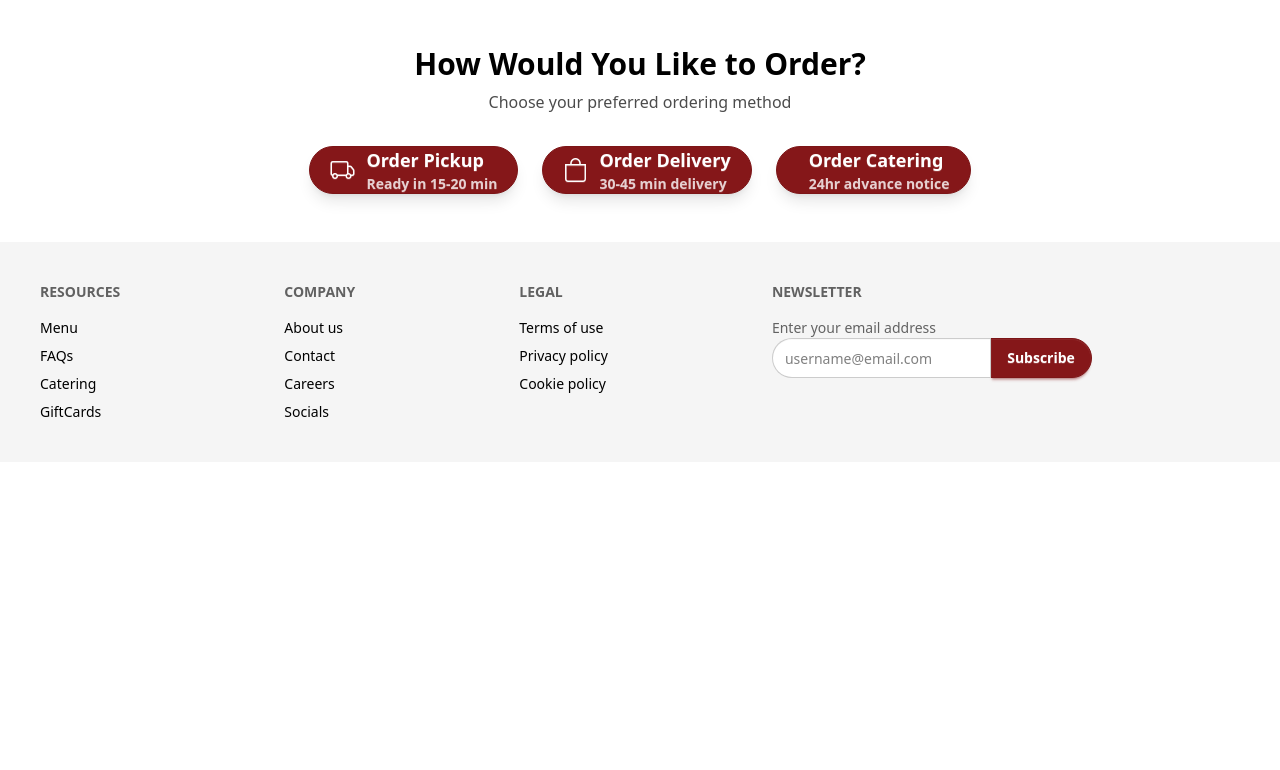
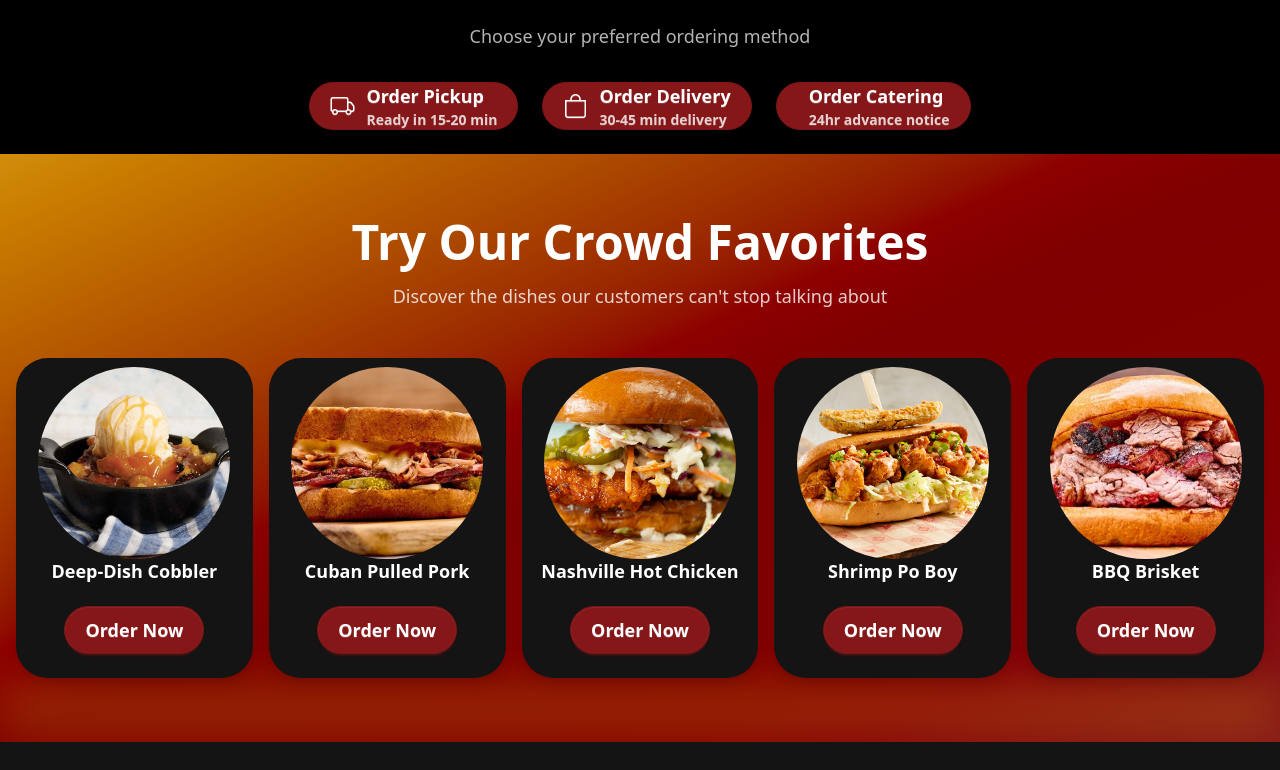
Before and after one commit to qoryhanisagal/catering-delivery-app, a React (Vite) app in the folder client/: page / in a window 1280 px wide. Shown: the part 610-1380 px from the top of the page. Before the commit the page ends 1072 px from the top, so only its background shows below. Built offline with nearby package versions, Linux system fonts and the light colour scheme.

Commit message:
feat: improve CrowdFavorites gradient and OrderButtons layout
- Enhanced gradient background with accent glow effect
- Fixed daisyUI 5 avatar/mask implementation
- Simplified OrderButtons by removing title section
- Improved component structure

```diff
--- a/client/index.html
+++ b/client/index.html
@@ -1,5 +1,5 @@
 <!doctype html>
-<html lang="en" data-theme="lofi">
+<html lang="en" data-theme="black">
   <head>
     <meta charset="UTF-8" />
     <link rel="icon" type="image/svg+xml" href="/vite.svg" />
--- a/client/src/components/Banner/Banner.jsx
+++ b/client/src/components/Banner/Banner.jsx
@@ -1,9 +1,9 @@
 const TopBanner = () => {
   return (
-    <div className="w-full bg-accent text-base-content text-sm px-0 py-0 overflow-x-hidden">
+    <div className="w-full bg-gradient-to-bl from-accent via-secondary to-primary text-base-content text-sm px-0 py-0 overflow-x-hidden">
       <div className="flex justify-evenly items-center gap-x-1 w-full px-0">
         {/* Social Icons */}
-        <div className="bg-primary pl-4 pr-6 py-2 flex items-center space-x-3 text-primary-content">
+        <div className="bg-gradient-to-tr from-accent via-secondary to-primary pl-4 pr-6 py-2 flex items-center space-x-3 text-primary-content">
           <i className="bi bi-facebook"></i>
           <i className="bi bi-twitter"></i>
           <i className="bi bi-instagram"></i>
@@ -19,17 +19,21 @@ const TopBanner = () => {
         {/* Phone Icon with number */}
         <div className="flex-1 flex justify-center items-center space-x-1 text-sm">
           <i className="bi bi-telephone text-primary-content"></i>
-          <span className="text-xs font-semibold text-primary-content">+1 (760) 885–7425</span>
+          <span className="text-xs font-semibold text-primary-content">
+            +1 (760) 885–7425
+          </span>
         </div>
 
         {/* Login / Register */}
         <div className="flex items-center space-x-2 me-4 text-primary-content">
           <i className="bi bi-person-circle text-primary-content"></i>
-          <a href="#" className="hover:underline">Login or Register</a>
+          <a href="#" className="hover:underline">
+            Login or Register
+          </a>
         </div>
       </div>
     </div>
   );
-}
+};
 
 export default TopBanner;
--- a/client/src/components/CrowdFavorites/CrowdFavorites.jsx
+++ b/client/src/components/CrowdFavorites/CrowdFavorites.jsx
@@ -2,62 +2,49 @@ import crowdFavorites from '../../data/crowdFavorites';
 
 export default function CrowdFavorites() {
   return (
-    <section className="py-16">
-      <div className="container mx-auto px-4">
+    <section className="relative py-16 bg-gradient-to-tl from-primary via-secondary to-accent overflow-hidden">
+      {/* Bottom accent glow */}
+      <div className="absolute bottom-2 right-2 left-1/2 transform -translate-x-1/2 w-full h-12 bg-accent/30 blur-xl"></div>
+
+      <div className="container mx-auto px-4 relative z-10">
         {/* SECTION TITLE */}
         <div className="text-center mb-12">
-          <h2 className="text-4xl font-bold mb-4">
-            Try out our crowd favorites
+          <h2 className="text-primary-content text-4xl lg:text-5xl font-bold mb-4">
+            Try Our Crowd Favorites
           </h2>
+          <p className="text-primary-content/80 text-lg max-w-2xl mx-auto">
+            Discover the dishes our customers can't stop talking about
+          </p>
         </div>
 
         {/* FAVORITES GRID */}
-        <div className="grid grid-cols-1 sm:grid-cols-2 lg:grid-cols-3 xl:grid-cols-5 gap-6 max-w-7xl mx-auto">
+        <div className="grid grid-cols-1 sm:grid-cols-2 lg:grid-cols-3 xl:grid-cols-5 gap-4 max-w-7xl mx-auto">
           {crowdFavorites.map((item) => (
             <div key={item.id} className="group">
               {/* CARD - Using daisyUI 5 card component */}
-              <div className="card bg-base-200 shadow-lg hover:shadow-xl transition-all duration-300 hover:scale-105">
-                {/* IMAGE CONTAINER - Circular background */}
-                <figure className="pt-8 pb-4">
-                  <div className="w-32 h-32 bg-base-300 rounded-full flex items-center justify-center p-3">
-                    <img
-                      src={item.image}
-                      alt={item.name}
-                      className="w-full h-full object-contain"
-                    />
+              <div className="card bg-base-200 shadow-lg hover:shadow-xl transition-all duration-300 hover:scale-105 h-80 flex flex-col">
+                {/* IMAGE CONTAINER - Using daisyUI 5 avatar with mask */}
+                <figure className="pt-6 pb-4 flex justify-center">
+                  <div className="avatar">
+                    <div className="w-48 h-48 rounded-full">
+                      <img
+                        src={item.image}
+                        alt={item.name}
+                        className="mask mask-squircle object-cover"
+                      />
+                    </div>
                   </div>
                 </figure>
 
                 {/* CARD CONTENT - Using daisyUI 5 card parts */}
-                <div className="card-body text-center pt-0 px-4">
-                  <h3 className="card-title text-sm font-bold justify-center leading-tight">
+                <div className="card-body text-center pt-0 px-4 pb-6">
+                  <h3 className="card-title text-lg font-bold justify-center leading-tight">
                     {item.name}
                   </h3>
 
-                  {/* PRICE BADGE - Using daisyUI 5 badge component */}
-                  <div className="mt-3">
-                    <span className="badge badge-primary badge-lg">
-                      {item.price}
-                    </span>
-                  </div>
-
-                  {/* TAGS - Show tags */}
-                  {item.tags && (
-                    <div className="flex flex-wrap gap-1 justify-center mt-2">
-                      {item.tags.map((tag, index) => (
-                        <span
-                          key={index}
-                          className="badge badge-outline badge-xs"
-                        >
-                          {tag}
-                        </span>
-                      ))}
-                    </div>
-                  )}
-
                   {/* ACTION BUTTON - Using daisyUI 5 card-actions part */}
                   <div className="card-actions justify-center mt-4">
-                    <button className="btn btn-primary btn-sm group-hover:btn-secondary transition-colors duration-300">
+                    <button className="btn btn-primary btn-lg group-hover:btn-secondary transition-colors duration-300">
                       Order Now
                     </button>
                   </div>
--- a/client/src/components/OrderButtons/OrderButtons.jsx
+++ b/client/src/components/OrderButtons/OrderButtons.jsx
@@ -1,13 +1,9 @@
 export default function OrderButtons() {
   return (
-    <div className="py-12">
+    <div className="py-6">
       <div className="container mx-auto px-4">
-        {/* SECTION TITLE */}
         <div className="text-center mb-8">
-          <h2 className="text-3xl font-bold mb-2">
-            How Would You Like to Order?
-          </h2>
-          <p className="text-base-content opacity-70">
+          <p className="text-base-content opacity-70 text-lg max-w-2xl mx-auto">
             Choose your preferred ordering method
           </p>
         </div>
--- a/client/src/data/crowdFavorites.js
+++ b/client/src/data/crowdFavorites.js
@@ -7,7 +7,7 @@ import favimg5 from '../assets/img/crowd-fav-5.png';
 const crowdFavorites = [
   {
     id: 1,
-    name: 'Deep-Dish Seasonal Cobbler',
+    name: 'Deep-Dish Cobbler',
     description:'Seasonal fruit topped with a sweet caramelized cake topping, vanilla bean ice cream and a drizzle of caramel',
     category: 'Dessert',
     price: "$8.99",
@@ -16,7 +16,7 @@ const crowdFavorites = [
   },
   {
     id: 2,
-    name: 'Cuban-Style Pulled Pork',
+    name: 'Cuban Pulled Pork',
     description: 'Slow-cooked pulled pork with a tangy citrus marinade, served with pickled onions and cilantro',
     category: 'Sandwich',
     price: "$14.99",
@@ -25,7 +25,7 @@ const crowdFavorites = [
   },
   {
     id: 3,
-    name: 'Nashville Hot Chicken Sandwich',
+    name: 'Nashville Hot Chicken',
     description: 'Spicy fried chicken breast, pickles, and slaw on a brioche bun',
     category: 'Sandwich',
     price: "$12.99",
@@ -34,7 +34,7 @@ const crowdFavorites = [
   },
   {
     id: 4,
-    name: 'Shrimp Po Boy Sandwich',
+    name: 'Shrimp Po Boy',
     description: 'Crispy shrimp, lettuce, tomato, and remoulade sauce on a toasted hoagie roll',
     category: 'Sandwich',
     price: "$16.99",
@@ -43,7 +43,7 @@ const crowdFavorites = [
   },
   {
     id : 5,
-    name: 'BBQ Brisket Sandwich',
+    name: 'BBQ Brisket',
     description: 'Tender brisket smothered in tangy BBQ sauce, topped with coleslaw on a toasted bun',
     category: 'Sandwich',
     price: "$15.99",
--- a/client/src/index.css
+++ b/client/src/index.css
@@ -42,10 +42,8 @@
   --color-secondary: oklch(35% 0.18 29.2); /* Deeper red for hover/support */
   --color-secondary-content: oklch(100% 0 0);
 
-  /* === Accent (highlight, call-to-action) === */
-  --color-accent: oklch(
-    85% 0.199 91.936
-  ); /* Yellowish contrast (gold highlight) */
+  /* === Accent (CTA, highlight) === */
+  --color-accent: oklch(0.696 0.1452 73.77); /* Updated gold accent */
   --color-accent-content: oklch(100% 0 0); /* White text on accent */
 
   /* === Neutral (standard content on dark bg) === */
@@ -106,7 +104,7 @@
   --color-secondary-content: oklch(100% 0 0);
 
   /* === Accent (CTA, highlight) === */
-  --color-accent: oklch(85% 0.199 91.936); /* Soft gold */
+  --color-accent: oklch(0.65 0.15 80); /* Complementary gold for light theme */
   --color-accent-content: oklch(100% 0 0);
 
   /* === Neutral (used for dividers or secondary text) === */
--- a/client/src/pages/HomePage/HomePage.jsx
+++ b/client/src/pages/HomePage/HomePage.jsx
@@ -1,5 +1,6 @@
 import HeroCarousel from '../../components/HeroCarousel/HeroCarousel';
 import OrderButtons from '../../components/OrderButtons';
+import CrowdFavorites from '../../components/CrowdFavorites';
 import homeSlides from '../../data/homeSlides';
 
 export default function HomePage() {
@@ -7,6 +8,7 @@ export default function HomePage() {
     <div>
       <HeroCarousel slides={homeSlides} />
       <OrderButtons />
+      <CrowdFavorites />
       {/* Rest of homepage content */}
     </div>
   );
```
Also changed, not shown: client/src/components/HomeReel/HomeReel.jsx (added), client/src/components/HomeReel/index.jsx (added).
